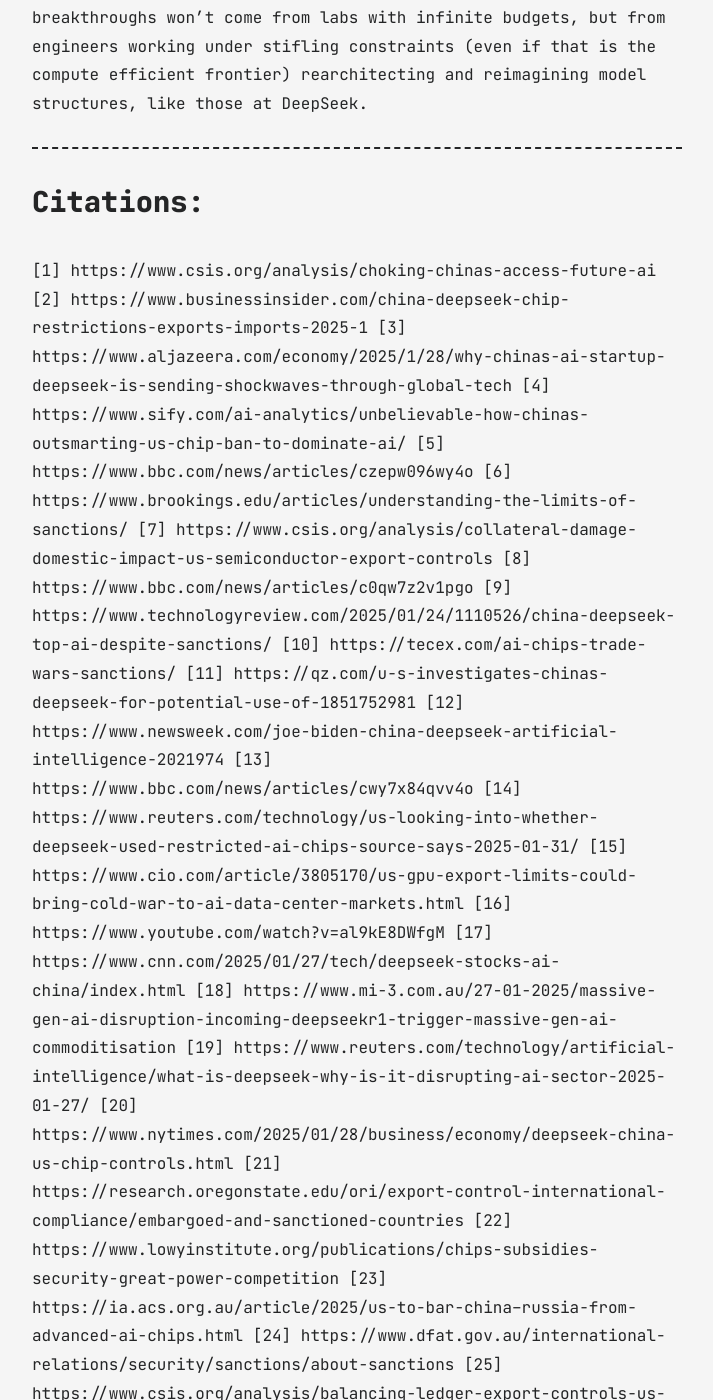
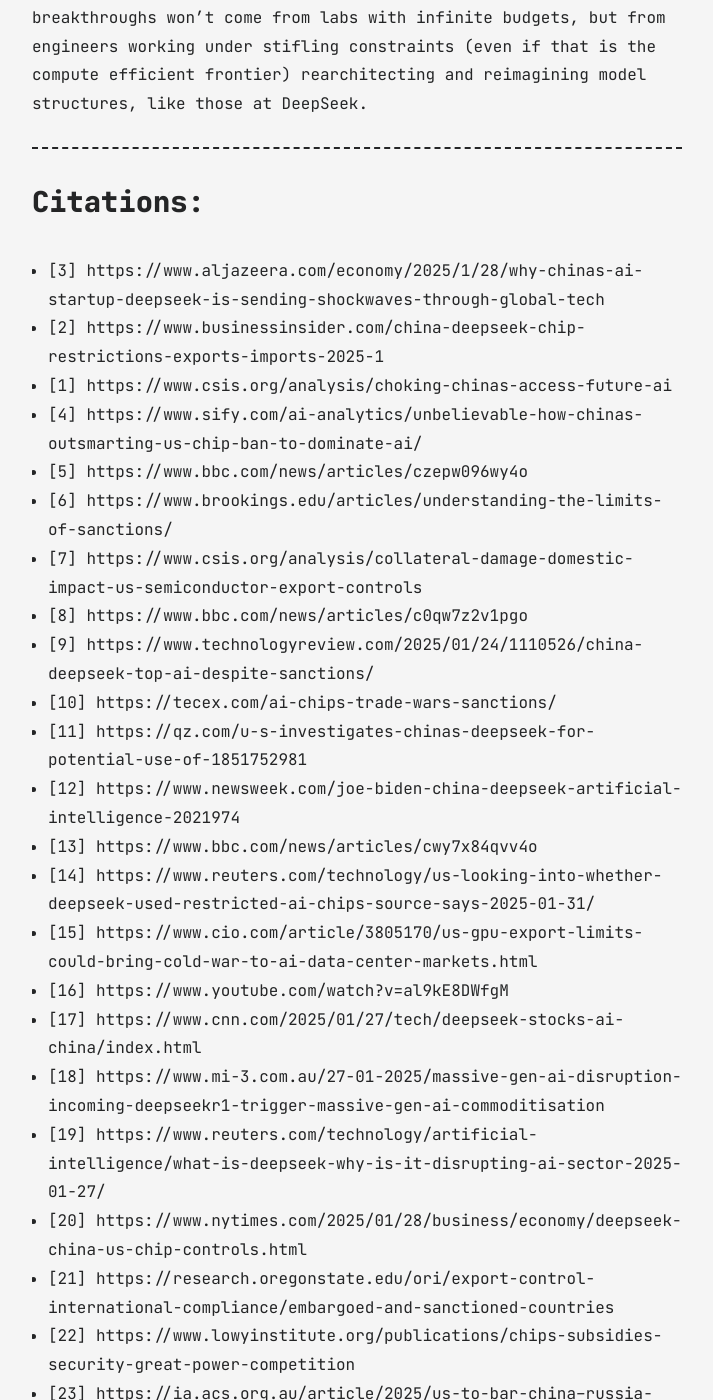
Before and after one commit to dr-robert-li/jekyll-blog, a Jekyll site: the page built from all_collections/_posts/2025-02-02-DeepSeek.md, in a window 1280 px wide and 1400 px high, scrolled down 9356 px. Shown: the whole window, without its empty margins (283-996 px from the left). Built offline with Jekyll 4.4.1, drawn with Linux system fonts in a browser that asks for light colours; some of the changed text lies outside the part shown.

Commit message:
DeepSeek article

```diff
--- a/all_collections/_posts/2025-02-02-DeepSeek.md
+++ b/all_collections/_posts/2025-02-02-DeepSeek.md
@@ -191,63 +191,63 @@
 
 ## Citations:
 
-[1] https://www.csis.org/analysis/choking-chinas-access-future-ai
-[2] https://www.businessinsider.com/china-deepseek-chip-restrictions-exports-imports-2025-1
-[3] https://www.aljazeera.com/economy/2025/1/28/why-chinas-ai-startup-deepseek-is-sending-shockwaves-through-global-tech
-[4] https://www.sify.com/ai-analytics/unbelievable-how-chinas-outsmarting-us-chip-ban-to-dominate-ai/
-[5] https://www.bbc.com/news/articles/czepw096wy4o
-[6] https://www.brookings.edu/articles/understanding-the-limits-of-sanctions/
-[7] https://www.csis.org/analysis/collateral-damage-domestic-impact-us-semiconductor-export-controls
-[8] https://www.bbc.com/news/articles/c0qw7z2v1pgo
-[9] https://www.technologyreview.com/2025/01/24/1110526/china-deepseek-top-ai-despite-sanctions/
-[10] https://tecex.com/ai-chips-trade-wars-sanctions/
-[11] https://qz.com/u-s-investigates-chinas-deepseek-for-potential-use-of-1851752981
-[12] https://www.newsweek.com/joe-biden-china-deepseek-artificial-intelligence-2021974
-[13] https://www.bbc.com/news/articles/cwy7x84qvv4o
-[14] https://www.reuters.com/technology/us-looking-into-whether-deepseek-used-restricted-ai-chips-source-says-2025-01-31/
-[15] https://www.cio.com/article/3805170/us-gpu-export-limits-could-bring-cold-war-to-ai-data-center-markets.html
-[16] https://www.youtube.com/watch?v=al9kE8DWfgM
-[17] https://www.cnn.com/2025/01/27/tech/deepseek-stocks-ai-china/index.html
-[18] https://www.mi-3.com.au/27-01-2025/massive-gen-ai-disruption-incoming-deepseekr1-trigger-massive-gen-ai-commoditisation
-[19] https://www.reuters.com/technology/artificial-intelligence/what-is-deepseek-why-is-it-disrupting-ai-sector-2025-01-27/
-[20] https://www.nytimes.com/2025/01/28/business/economy/deepseek-china-us-chip-controls.html
-[21] https://research.oregonstate.edu/ori/export-control-international-compliance/embargoed-and-sanctioned-countries
-[22] https://www.lowyinstitute.org/publications/chips-subsidies-security-great-power-competition
-[23] https://ia.acs.org.au/article/2025/us-to-bar-china--russia-from-advanced-ai-chips.html
-[24] https://www.dfat.gov.au/international-relations/security/sanctions/about-sanctions
-[25] https://www.csis.org/analysis/balancing-ledger-export-controls-us-chip-technology-china
-[26] https://www.reuters.com/technology/lawmakers-urge-trump-consider-new-curbs-nvidia-chips-used-by-chinas-deepseek-2025-01-30/
-[27] https://www.rahmanravelli.co.uk/expertise/sanctions/articles/sanctions-vs-embargoes-international-trade-restrictions-explained/
-[28] https://www.scmp.com/news/china/article/3296994/reacting-deepseek-us-senate-bill-would-separate-us-and-china-efforts-develop-ai
-[29] https://world-toolkit.yale.edu/regulated-activity/economic-embargoes-trade-sanctions-prohibited-parties-and-anti-boycotting-laws
-[30] https://www.economist.com/science-and-technology/2024/09/19/chinas-ai-firms-are-cleverly-innovating-around-chip-bans
-[31] https://www.cyberdaily.au/digital-transformation/11656-deepseek-allegedly-used-banned-chips-says-scale-ai-ceo
-[32] https://time.com/7204164/china-ai-advances-chips/
-[33] https://www.tookitaki.com/compliance-hub/embargo-vs-sanction-understanding-international-trade-restrictions
-[34] https://business.nab.com.au/wp-content/uploads/2014/05/sanctions-embargoes.pdf
-[35] https://www.cigionline.org/articles/in-the-global-ai-chips-race-china-is-playing-catch-up/
-[36] https://www.restack.io/p/fine-tuning-answer-supervised-vs-reinforcement-cat-ai
-[37] https://arxiv.org/html/2501.12948v1
-[38] https://www.vellum.ai/blog/the-training-of-deepseek-r1-and-ways-to-use-it
-[39] https://www.grokmountain.com/p/deepseeks-ai-dojo-harnessing-the
-[40] https://victorysquarepartners.com/training-ai-with-pure-reinforcement-learning-insights-from-deepseek-r1/
-[41] https://fireworks.ai/blog/deepseek-r1-deepdive
-[42] https://www.technologyreview.com/2025/01/31/1110740/how-deepseek-ripped-up-the-ai-playbook-and-why-everyones-going-to-follow-it/
-[43] https://www.linkedin.com/pulse/explaining-methodology-behind-deepseek-r1-rana-gujral-ajmcc
-[44] https://fireworks.ai/blog/reinforcement-learning-with-verifiable-reward
-[45] https://www.linkedin.com/pulse/beyond-hype-why-deepseek-r1s-pure-rl-approach-ai-marian-dumitrascu-vxk2c
-[46] https://towardsdatascience.com/exploring-deepseeks-r1-training-process-5036c42deeb1
-[47] https://www.forbes.com/sites/janakirammsv/2025/01/26/all-about-deepseekthe-chinese-ai-startup-challenging-the-us-big-tech/
-[48] https://www.datacamp.com/tutorial/fine-tuning-deepseek-r1-reasoning-model
-[49] https://c3.unu.edu/blog/deepseek-r1-pioneering-open-source-thinking-model-and-its-impact-on-the-llm-landscape
-[50] https://www.linkedin.com/pulse/deepseek-r1-reinforcement-learning-vs-gpt-based-llms-michael-kirch-np49c
-[51] https://www.linkedin.com/pulse/deepseeks-revolutionary-approach-crafting-r1-model-through-mersch-eownc
-[52] https://www.techtarget.com/whatis/feature/DeepSeek-explained-Everything-you-need-to-know
-[53] https://venturebeat.com/ai/deepseek-r1s-bold-bet-on-reinforcement-learning-how-it-outpaced-openai-at-3-of-the-cost/
-[54] https://www.deeplearning.ai/the-batch/how-deepseek-r1-and-kimi-k1-5-use-reinforcement-learning-to-improve-reasoning/
-[55] https://www.reddit.com/r/reinforcementlearning/comments/1icrgt5/who_is_rewarding_deepseek_r1_in_rl_you_need_some/
-[56] https://www.youtube.com/watch?v=DCqqCLlsIBU
-[57] https://www.nature.com/articles/d41586-025-00259-0
-[58] https://dev.to/aws/takeaways-from-the-deepseek-r1-model-2dli
-[59] https://www.inferless.com/learn/the-ultimate-guide-to-deepseek-models
-[60] https://www.reddit.com/r/LLMDevs/comments/1ibhpqw/how_was_deepseekr1_built_for_dummies/
+* [3] https://www.aljazeera.com/economy/2025/1/28/why-chinas-ai-startup-deepseek-is-sending-shockwaves-through-global-tech
+* [2] https://www.businessinsider.com/china-deepseek-chip-restrictions-exports-imports-2025-1
+* [1] https://www.csis.org/analysis/choking-chinas-access-future-ai
+* [4] https://www.sify.com/ai-analytics/unbelievable-how-chinas-outsmarting-us-chip-ban-to-dominate-ai/
+* [5] https://www.bbc.com/news/articles/czepw096wy4o
+* [6] https://www.brookings.edu/articles/understanding-the-limits-of-sanctions/
+* [7] https://www.csis.org/analysis/collateral-damage-domestic-impact-us-semiconductor-export-controls
+* [8] https://www.bbc.com/news/articles/c0qw7z2v1pgo
+* [9] https://www.technologyreview.com/2025/01/24/1110526/china-deepseek-top-ai-despite-sanctions/
+* [10] https://tecex.com/ai-chips-trade-wars-sanctions/
+* [11] https://qz.com/u-s-investigates-chinas-deepseek-for-potential-use-of-1851752981
+* [12] https://www.newsweek.com/joe-biden-china-deepseek-artificial-intelligence-2021974
+* [13] https://www.bbc.com/news/articles/cwy7x84qvv4o
+* [14] https://www.reuters.com/technology/us-looking-into-whether-deepseek-used-restricted-ai-chips-source-says-2025-01-31/
+* [15] https://www.cio.com/article/3805170/us-gpu-export-limits-could-bring-cold-war-to-ai-data-center-markets.html
+* [16] https://www.youtube.com/watch?v=al9kE8DWfgM
+* [17] https://www.cnn.com/2025/01/27/tech/deepseek-stocks-ai-china/index.html
+* [18] https://www.mi-3.com.au/27-01-2025/massive-gen-ai-disruption-incoming-deepseekr1-trigger-massive-gen-ai-commoditisation
+* [19] https://www.reuters.com/technology/artificial-intelligence/what-is-deepseek-why-is-it-disrupting-ai-sector-2025-01-27/
+* [20] https://www.nytimes.com/2025/01/28/business/economy/deepseek-china-us-chip-controls.html
+* [21] https://research.oregonstate.edu/ori/export-control-international-compliance/embargoed-and-sanctioned-countries
+* [22] https://www.lowyinstitute.org/publications/chips-subsidies-security-great-power-competition
+* [23] https://ia.acs.org.au/article/2025/us-to-bar-china--russia-from-advanced-ai-chips.html
+* [24] https://www.dfat.gov.au/international-relations/security/sanctions/about-sanctions
+* [25] https://www.csis.org/analysis/balancing-ledger-export-controls-us-chip-technology-china
+* [26] https://www.reuters.com/technology/lawmakers-urge-trump-consider-new-curbs-nvidia-chips-used-by-chinas-deepseek-2025-01-30/
+* [27] https://www.rahmanravelli.co.uk/expertise/sanctions/articles/sanctions-vs-embargoes-international-trade-restrictions-explained/
+* [28] https://www.scmp.com/news/china/article/3296994/reacting-deepseek-us-senate-bill-would-separate-us-and-china-efforts-develop-ai
+* [29] https://world-toolkit.yale.edu/regulated-activity/economic-embargoes-trade-sanctions-prohibited-parties-and-anti-boycotting-laws
+* [30] https://www.economist.com/science-and-technology/2024/09/19/chinas-ai-firms-are-cleverly-innovating-around-chip-bans
+* [31] https://www.cyberdaily.au/digital-transformation/11656-deepseek-allegedly-used-banned-chips-says-scale-ai-ceo
+* [32] https://time.com/7204164/china-ai-advances-chips/
+* [33] https://www.tookitaki.com/compliance-hub/embargo-vs-sanction-understanding-international-trade-restrictions
+* [34] https://business.nab.com.au/wp-content/uploads/2014/05/sanctions-embargoes.pdf
+* [35] https://www.cigionline.org/articles/in-the-global-ai-chips-race-china-is-playing-catch-up/
+* [36] https://www.restack.io/p/fine-tuning-answer-supervised-vs-reinforcement-cat-ai
+* [37] https://arxiv.org/html/2501.12948v1
+* [38] https://www.vellum.ai/blog/the-training-of-deepseek-r1-and-ways-to-use-it
+* [39] https://www.grokmountain.com/p/deepseeks-ai-dojo-harnessing-the
+* [40] https://victorysquarepartners.com/training-ai-with-pure-reinforcement-learning-insights-from-deepseek-r1/
+* [41] https://fireworks.ai/blog/deepseek-r1-deepdive
+* [42] https://www.technologyreview.com/2025/01/31/1110740/how-deepseek-ripped-up-the-ai-playbook-and-why-everyones-going-to-follow-it/
+* [43] https://www.linkedin.com/pulse/explaining-methodology-behind-deepseek-r1-rana-gujral-ajmcc
+* [44] https://fireworks.ai/blog/reinforcement-learning-with-verifiable-reward
+* [45] https://www.linkedin.com/pulse/beyond-hype-why-deepseek-r1s-pure-rl-approach-ai-marian-dumitrascu-vxk2c
+* [46] https://towardsdatascience.com/exploring-deepseeks-r1-training-process-5036c42deeb1
+* [47] https://www.forbes.com/sites/janakirammsv/2025/01/26/all-about-deepseekthe-chinese-ai-startup-challenging-the-us-big-tech/
+* [48] https://www.datacamp.com/tutorial/fine-tuning-deepseek-r1-reasoning-model
+* [49] https://c3.unu.edu/blog/deepseek-r1-pioneering-open-source-thinking-model-and-its-impact-on-the-llm-landscape
+* [50] https://www.linkedin.com/pulse/deepseek-r1-reinforcement-learning-vs-gpt-based-llms-michael-kirch-np49c
+* [51] https://www.linkedin.com/pulse/deepseeks-revolutionary-approach-crafting-r1-model-through-mersch-eownc
+* [52] https://www.techtarget.com/whatis/feature/DeepSeek-explained-Everything-you-need-to-know
+* [53] https://venturebeat.com/ai/deepseek-r1s-bold-bet-on-reinforcement-learning-how-it-outpaced-openai-at-3-of-the-cost/
+* [54] https://www.deeplearning.ai/the-batch/how-deepseek-r1-and-kimi-k1-5-use-reinforcement-learning-to-improve-reasoning/
+* [55] https://www.reddit.com/r/reinforcementlearning/comments/1icrgt5/who_is_rewarding_deepseek_r1_in_rl_you_need_some/
+* [56] https://www.youtube.com/watch?v=DCqqCLlsIBU
+* [57] https://www.nature.com/articles/d41586-025-00259-0
+* [58] https://dev.to/aws/takeaways-from-the-deepseek-r1-model-2dli
+* [59] https://www.inferless.com/learn/the-ultimate-guide-to-deepseek-models
+* [60] https://www.reddit.com/r/LLMDevs/comments/1ibhpqw/how_was_deepseekr1_built_for_dummies/*
```
